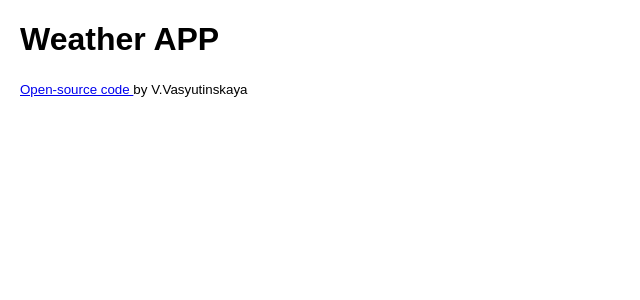
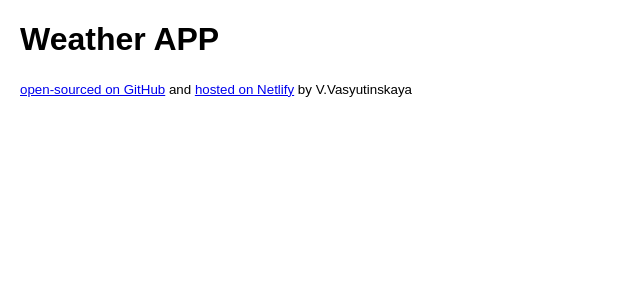
Before and after one commit to ViktoriaVasyutinskaya/react-weather-app, a React (Create React App) app: page / in a window 1280 px wide. Shown: the top 300 px of the page, without its empty margins (0-640 px from the left). Built offline with nearby package versions, Linux system fonts and the light colour scheme; no server answers.

Commit message:
added links and default styling

```diff
--- a/src/Footer.js
+++ b/src/Footer.js
@@ -2,14 +2,27 @@ import React from "react";
 
 export default function Footer() {
   return (
+    <div className="footer">
       <small>
         <a
-        href="https://github.com/ViktoriaVasyutinskaya/vanilla-weather-app/commit/104f970a2d10f0ce543d1a45b15d9b30f37a0056"
+          href="https://github.com/ViktoriaVasyutinskaya/react-weather-app"
           id="openSource"
+          rel="noopener noreferrer"
+          target="_blank"
         >
-        Open-source code&nbsp;
-      </a>
+          open-sourced on GitHub
+        </a>{" "}
+        and{" "}
+        <a
+          href="https://splendorous-tulumba-70ea6d.netlify.app/"
+          target="_blank"
+          rel="noopener noreferrer"
+          id="netlify"
+        >
+          hosted on Netlify
+        </a>{" "}
         by V.Vasyutinskaya
       </small>
+    </div>
   );
 }
```
Lines whose indentation alone changed are shown as unchanged.
